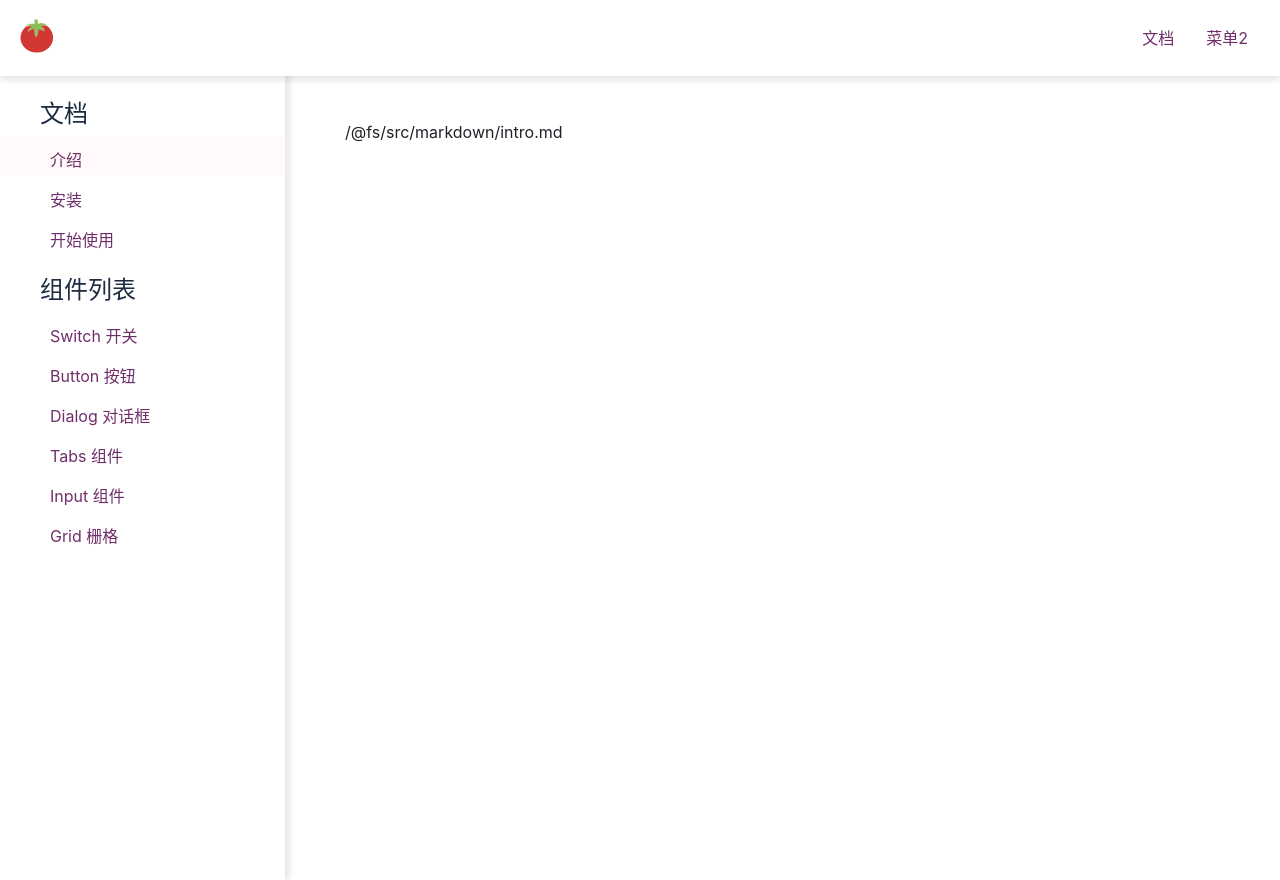
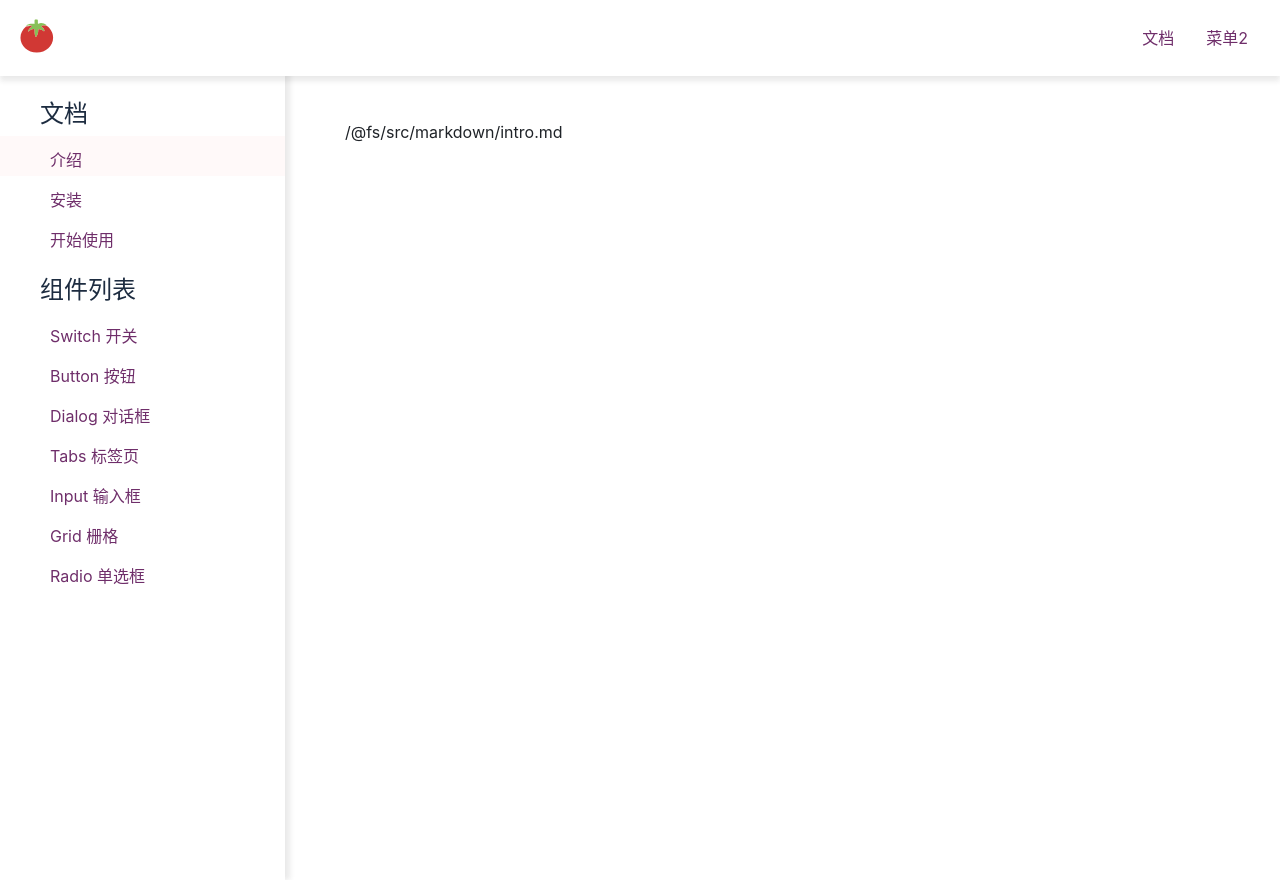
Before and after one commit to nwkami5010/vue3gulu-ui, a Vue app: page /#/doc/intro in a window 1280 px wide. Built offline with nearby package versions, Linux system fonts and the light colour scheme.

Commit message:
feat: add comp radio router-link

```diff
--- a/src/views/Aside.vue
+++ b/src/views/Aside.vue
@@ -25,13 +25,16 @@
           <router-link to="/doc/dialog">Dialog 对话框</router-link>
         </li>
         <li>
-          <router-link to="/doc/tabs">Tabs 组件</router-link>
+          <router-link to="/doc/tabs">Tabs 标签页</router-link>
         </li>
         <li>
-          <router-link to="/doc/input">Input 组件</router-link>
+          <router-link to="/doc/input">Input 输入框</router-link>
         </li>
         <li>
           <router-link to="/doc/grid">Grid 栅格</router-link>
+        </li>
+        <li>
+          <router-link to="/doc/radio"> Radio 单选框</router-link>
         </li>
       </ol>
     </aside>
```
